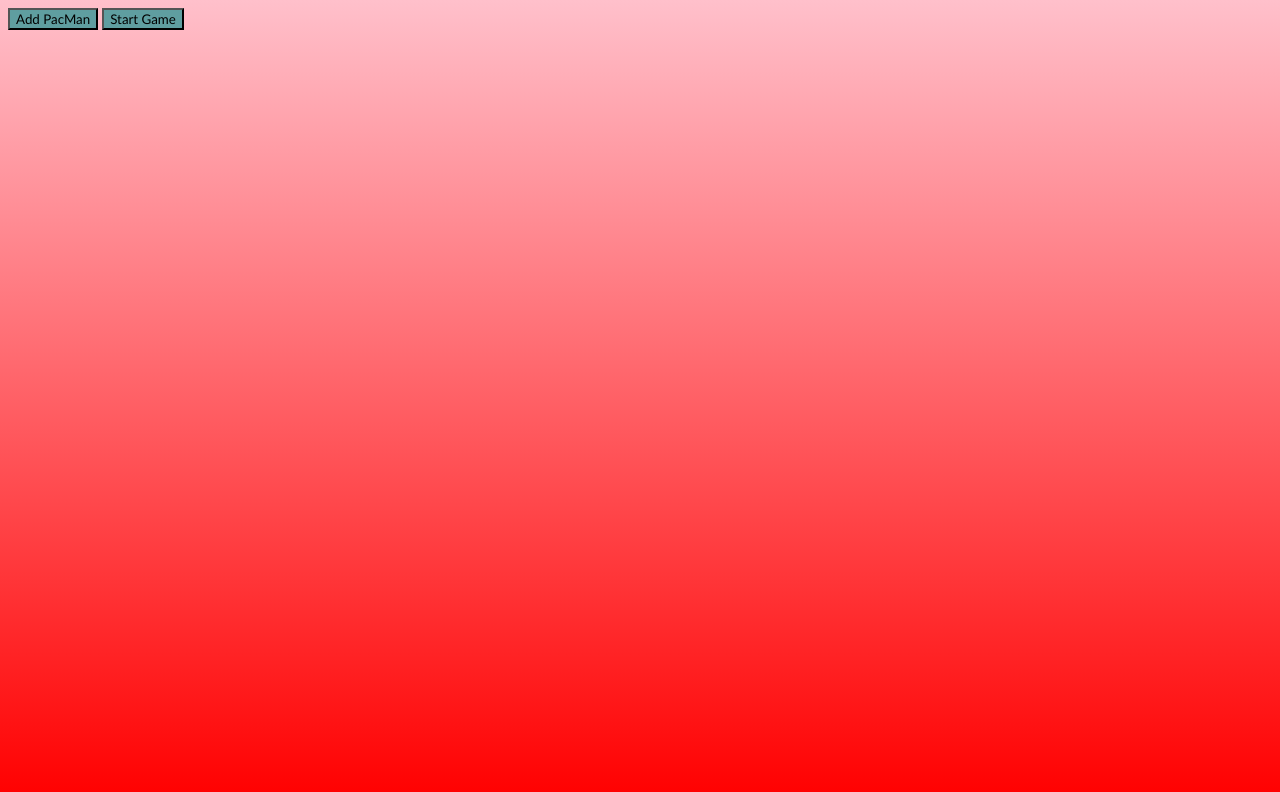
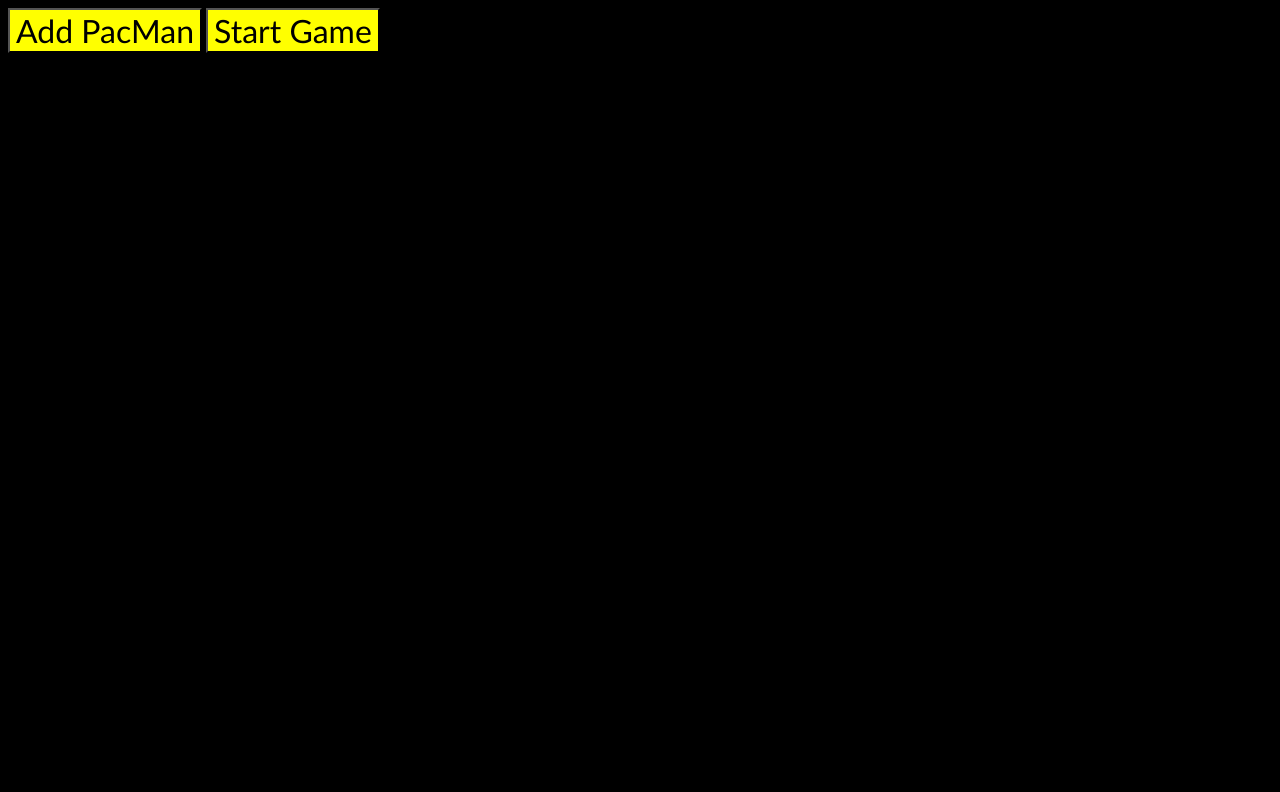
Before and after one commit to jorubelle/pacman, a plain HTML site: page index.html in a window 1280 px wide. Drawn offline with Linux system fonts and the light colour scheme.

Commit message:
Updated bg color

```diff
--- a/index.html
+++ b/index.html
@@ -4,11 +4,12 @@
     <title>Pacmen</title>
     <style>
        body {
-            background-image: linear-gradient( pink, red)
+            background-color: black
        }
        button {
            font-family:'Gill Sans', 'Gill Sans MT', Calibri, 'Trebuchet MS', sans-serif;
-           background-color: cadetblue;
+           background-color: Yellow;
+           font-size: xx-large;
        }
     </style>
 </head>
```
